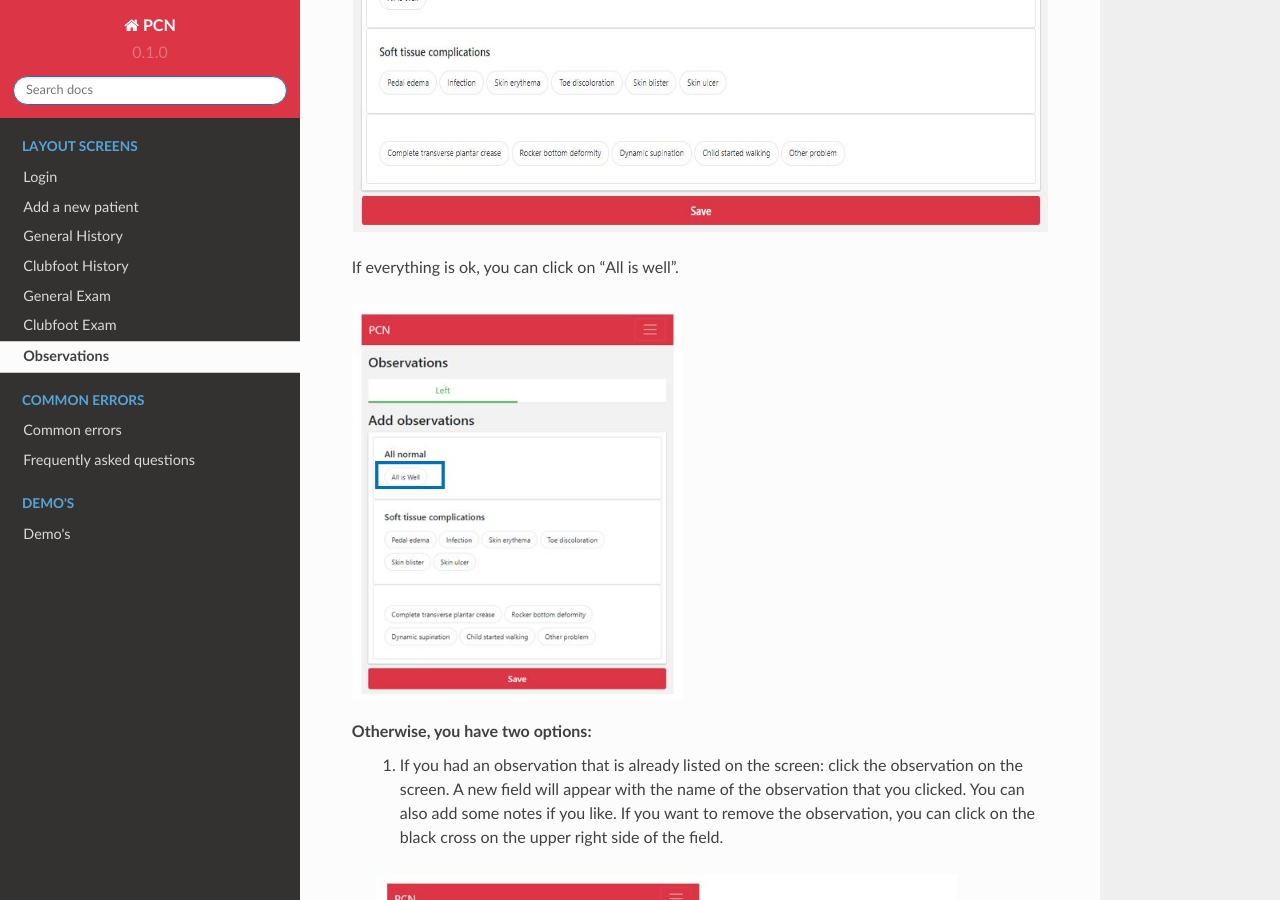
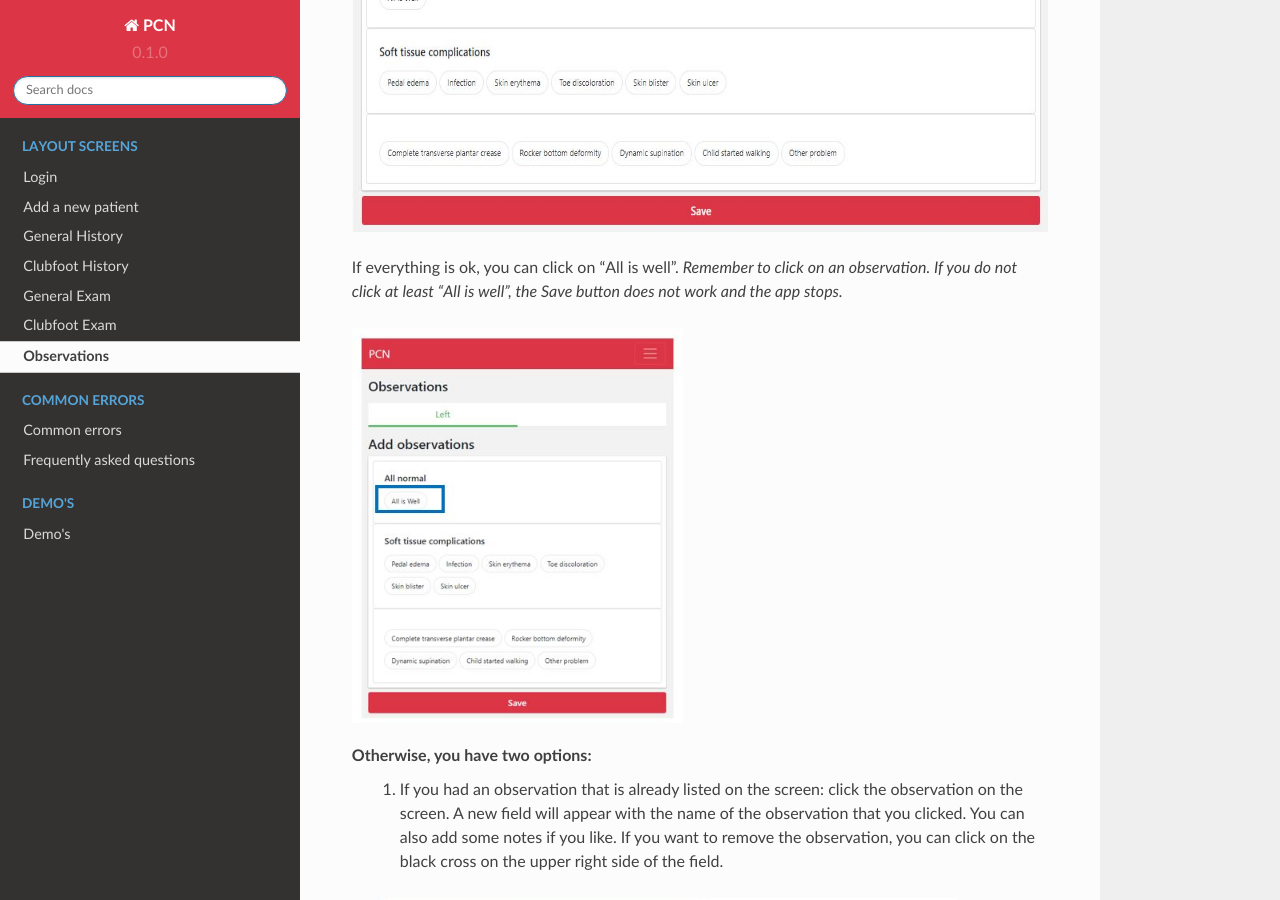
Before and after one commit to SWijnands01/PCN, a Sphinx documentation site: the page built from docs/source/ObservationScreen.rst, in a window 1280 px wide and 900 px high, scrolled down 482 px. Built offline with Sphinx 7.4.7 and the Read the Docs theme 2.0.0, drawn with Linux system fonts in a browser that asks for light colours.

Commit message:
Update ObservationScreen.rst

```diff
--- a/docs/source/ObservationScreen.rst
+++ b/docs/source/ObservationScreen.rst
@@ -15,6 +15,8 @@ What do you do?
 ---------
 
 If everything is ok, you can click on “All is well”.
+*Remember to click on an observation. If you do not click at least “All is well”, the Save button does not work and the app stops.*
+
 
 .. image:: images/Observations_1.JPG
    :scale: 80 %
```
